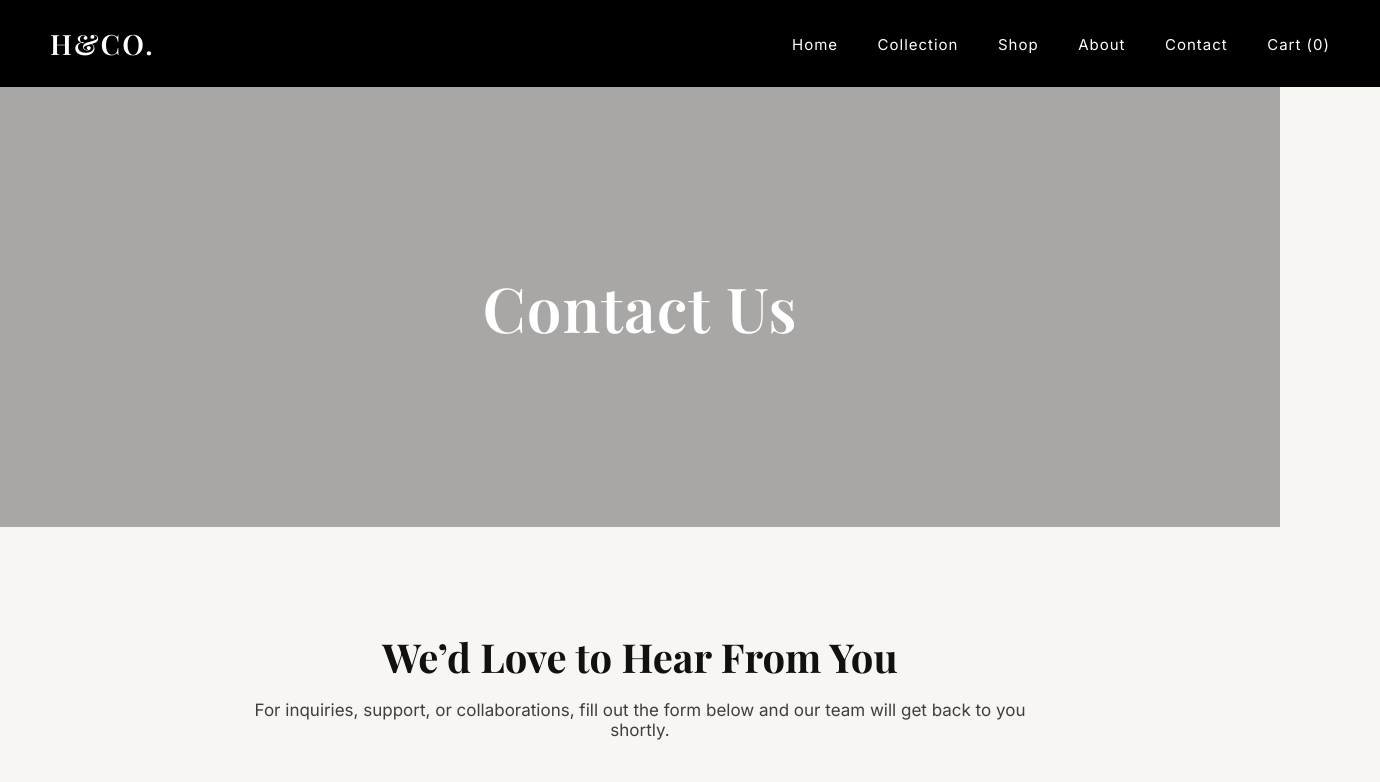
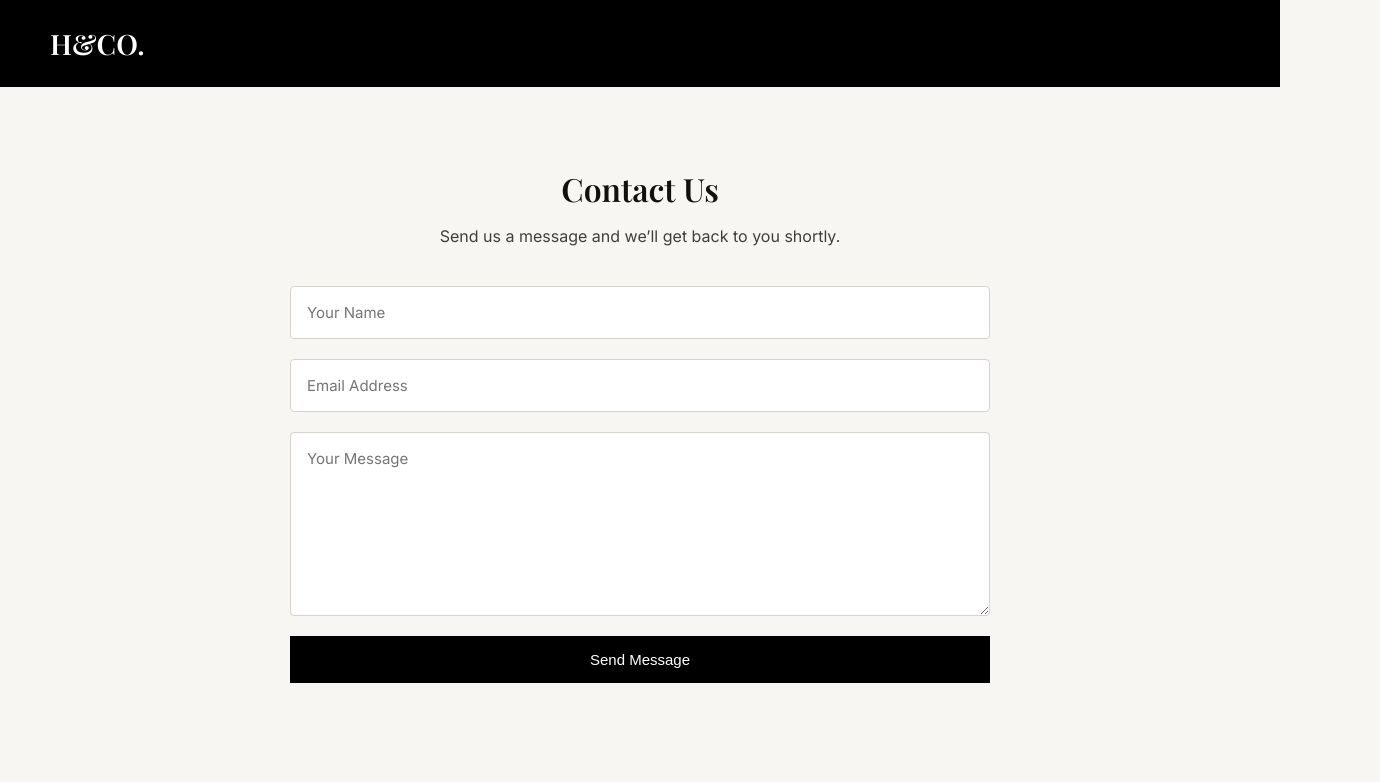
Before and after one commit to willysaints000-collab/hustlers-website, a website: page public/contact.html in a window 1280 px wide. Shown: the top 782 px of the page, 1380 px wide, since content can reach past the window. Drawn offline with nearby package versions, Linux system fonts and the light colour scheme.

Commit message:
Update contact.html

```diff
--- a/public/contact.html
+++ b/public/contact.html
@@ -1,244 +1,99 @@
 <!DOCTYPE html>
 <html lang="en">
 <head>
-    <meta charset="UTF-8" />
-    <meta name="viewport" content="width=device-width, initial-scale=1.0" />
-    <title>Contact H&CO. — Get in Touch</title>
-    <meta name="description" content="Get in touch with H&CO. for inquiries, support, or collaborations. Send us a message and our team will respond promptly.">
+  <meta charset="UTF-8">
+  <meta name="viewport" content="width=device-width, initial-scale=1.0">
+  <title>Contact H&CO.</title>
 
-    <!-- Google tag (gtag.js) -->
-    <script async src="https://www.googletagmanager.com/gtag/js?id=G-NEE8LB2QZR"></script>
-    <script>
-      window.dataLayer = window.dataLayer || [];
-      function gtag(){dataLayer.push(arguments);}
-      gtag('js', new Date());
-      gtag('config', 'G-NEE8LB2QZR');
-    </script>
-
-    <!-- Fonts -->
-    <link href="https://fonts.googleapis.com/css2?family=Playfair+Display:wght@500;600;700&family=Inter:wght@300;400;500;600&display=swap" rel="stylesheet">
+  <link href="https://fonts.googleapis.com/css2?family=Playfair+Display:wght@600&family=Inter:wght@400;500&display=swap" rel="stylesheet">
 
   <style>
     body {
       margin: 0;
+      font-family: Inter, sans-serif;
       background: #f8f6f3;
-            font-family: 'Inter', sans-serif;
       color: #111;
     }
 
-        /* NAVBAR */
     header {
-            width: 100%;
+      background: #000;
       padding: 25px 50px;
-            display: flex;
-            justify-content: space-between;
-            align-items: center;
-            background: #000;
+      color: white;
+      font-family: "Playfair Display", serif;
+      font-size: 28px;
     }
 
-        header a {
-            text-decoration: none;
-            color: white;
-            font-size: 15px;
-            margin-left: 35px;
-            letter-spacing: 1px;
-            transition: 0.3s ease;
+    .container {
+      max-width: 700px;
+      margin: 80px auto;
+      padding: 0 20px;
     }
 
-        header a:hover {
-            opacity: 0.7;
+    h1 {
+      font-family: "Playfair Display", serif;
+      text-align: center;
+      margin-bottom: 10px;
     }
 
-        .logo {
-            font-family: 'Playfair Display', serif;
-            font-size: 28px;
-            font-weight: 600;
-            color: white;
-            letter-spacing: 2px;
+    p {
+      text-align: center;
+      margin-bottom: 40px;
+      opacity: 0.8;
     }
 
-        /* HERO */
-        .hero {
-            width: 100%;
-            height: 55vh;
-            background: url('images/contact-hero.webp') center/cover no-repeat;
-            display: flex;
-            justify-content: center;
-            align-items: center;
-            position: relative;
-        }
-
-        .hero::before {
-            content: "";
-            position: absolute;
-            inset: 0;
-            background: rgba(20, 20, 20, 0.35);
-        }
-
-        .hero h1 {
-            position: relative;
-            font-family: "Playfair Display", serif;
-            font-size: 62px;
-            font-weight: 600;
-            color: white;
-            letter-spacing: 1px;
-            animation: fadeUp 1.2s ease forwards;
-            opacity: 0;
-        }
-
-        /* CONTACT SECTION */
-        .contact-section {
-            padding: 70px 18%;
-        }
-
-        .contact-section h2 {
-            text-align: center;
-            font-family: 'Playfair Display', serif;
-            font-size: 40px;
-            margin-bottom: 15px;
-        }
-
-        .contact-section p {
-            text-align: center;
-            font-size: 17px;
-            opacity: 0.8;
-            margin-bottom: 45px;
-        }
-
-        /* FORM */
     form {
       display: flex;
       flex-direction: column;
-            gap: 22px;
+      gap: 20px;
     }
 
-        input,
-        textarea {
-            width: 100%;
+    input, textarea {
       padding: 16px;
+      font-size: 15px;
       border: 1px solid #d6d2cc;
       border-radius: 4px;
-            font-size: 15px;
-            font-family: 'Inter', sans-serif;
-            background: white;
+      font-family: Inter, sans-serif;
     }
 
     textarea {
       height: 150px;
-            resize: vertical;
     }
 
     button {
-            padding: 14px;
+      padding: 15px;
       background: black;
       color: white;
+      border: none;
       font-size: 15px;
-            letter-spacing: 1px;
-            border: none;
-            border-radius: 4px;
       cursor: pointer;
-            transition: 0.3s ease;
-        }
-
-        button:hover {
-            background: #333;
-        }
-
-        /* FOOTER */
-        footer {
-            background: #ffffff;
-            padding: 35px 20px;
-            text-align: center;
-            border-top: 1px solid #eee;
-            margin-top: 80px;
-        }
-
-        footer p {
-            margin-bottom: 12px;
-            font-size: 14px;
-            color: #666;
-        }
-
-        .footer-links a {
-            margin: 0 12px;
-            font-size: 14px;
-            color: #555;
-            text-decoration: none;
-        }
-
-        .footer-links a:hover {
-            color: #000;
-        }
-
-        @keyframes fadeUp {
-            from { opacity: 0; transform: translateY(25px); }
-            to { opacity: 1; transform: translateY(0); }
-        }
-
-        @media (max-width: 900px) {
-            .contact-section { padding: 50px 10%; }
-        }
-
-        @media (max-width: 600px) {
-            .hero h1 { font-size: 40px; }
-            .contact-section { padding: 40px 8%; }
     }
   </style>
 </head>
 
 <body>
 
-<header>
-    <div class="logo">H&CO.</div>
-    <nav>
-        <a href="index.html">Home</a>
-        <a href="collection.html">Collection</a>
-        <a href="shop.html">Shop</a>
-        <a href="about.html">About</a>
-        <a href="contact.html">Contact</a>
-        <a href="cart.html">Cart (<span class="cart-count">0</span>)</a>
-    </nav>
-</header>
+<header>H&CO.</header>
 
-<section class="hero">
+<div class="container">
   <h1>Contact Us</h1>
-</section>
+  <p>Send us a message and we’ll get back to you shortly.</p>
 
-<section class="contact-section">
-    <h2>We’d Love to Hear From You</h2>
-    <p>
-        For inquiries, support, or collaborations, fill out the form below and our team will get back to you shortly.
-    </p>
+  <form
+    action="https://formsubmit.co/orders@hustlersandco.com"
+    method="POST"
+    accept-charset="UTF-8">
 
-    <!-- ✅ FINAL FIXED FORM -->
-    <form action="https://formsubmit.co/orders@hustlersandco.com" method="POST" accept-charset="UTF-8">
-
-        <!-- Security / config -->
     <input type="hidden" name="_subject" value="New Contact Message — H&CO.">
     <input type="hidden" name="_captcha" value="false">
-        <input type="hidden" name="_template" value="table">
-        <input type="hidden" name="_next" value="contact.html?success=true">
     <input type="text" name="_honey" style="display:none">
 
-        <!-- Fields -->
     <input type="text" name="name" placeholder="Your Name" required>
     <input type="email" name="email" placeholder="Email Address" required>
     <textarea name="message" placeholder="Your Message" required></textarea>
 
     <button type="submit">Send Message</button>
   </form>
-</section>
-
-<footer>
-    <p>© 2025 H&CO. All rights reserved.</p>
-    <div class="footer-links">
-        <a href="shipping.html">Shipping & Returns</a>
-        <a href="privacy.html">Privacy Policy</a>
-        <a href="terms.html">Terms & Conditions</a>
 </div>
-</footer>
-
-<script src="cart.js"></script>
 
 </body>
 </html>
```
Lines whose indentation alone changed are shown as unchanged.
